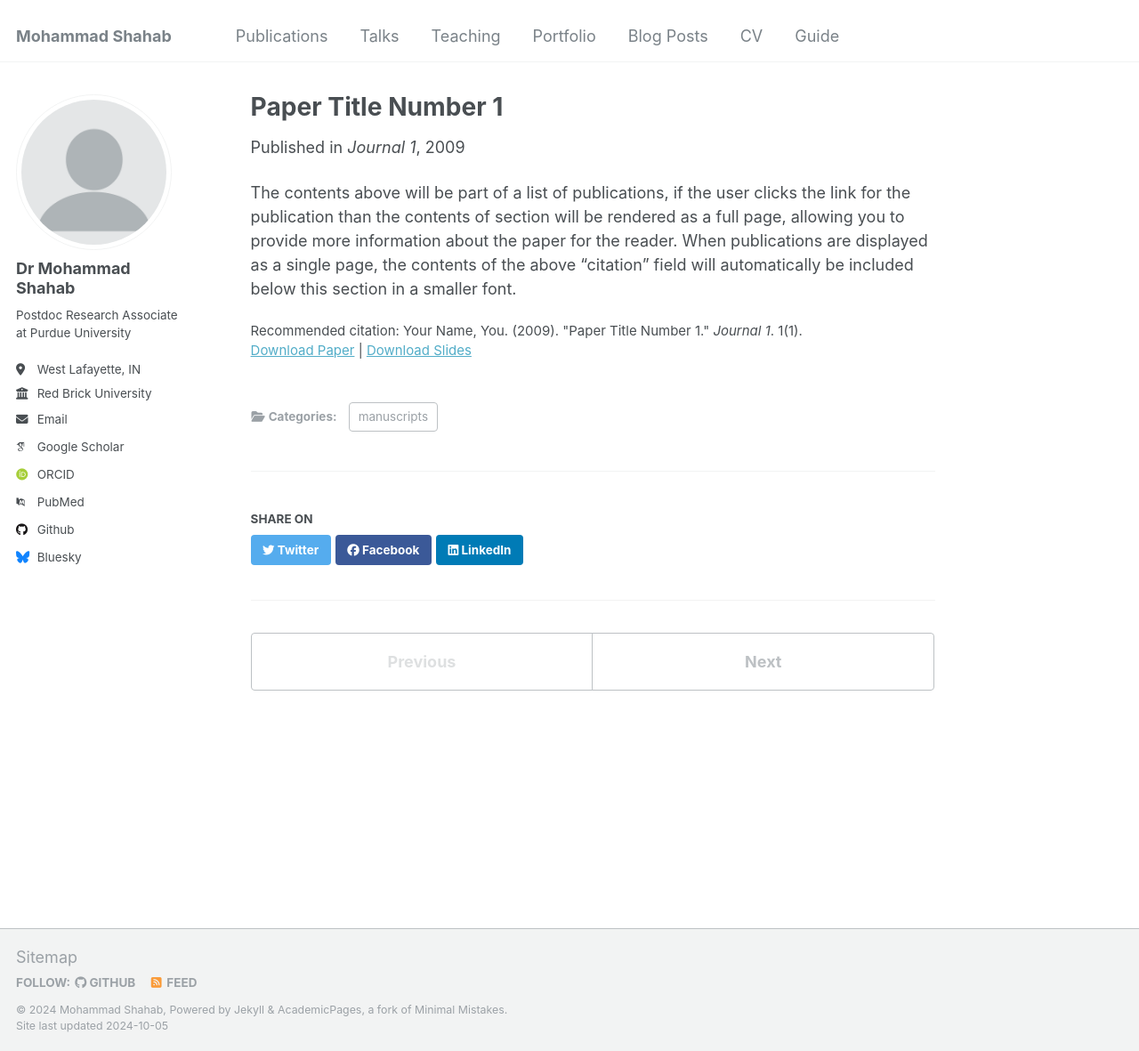
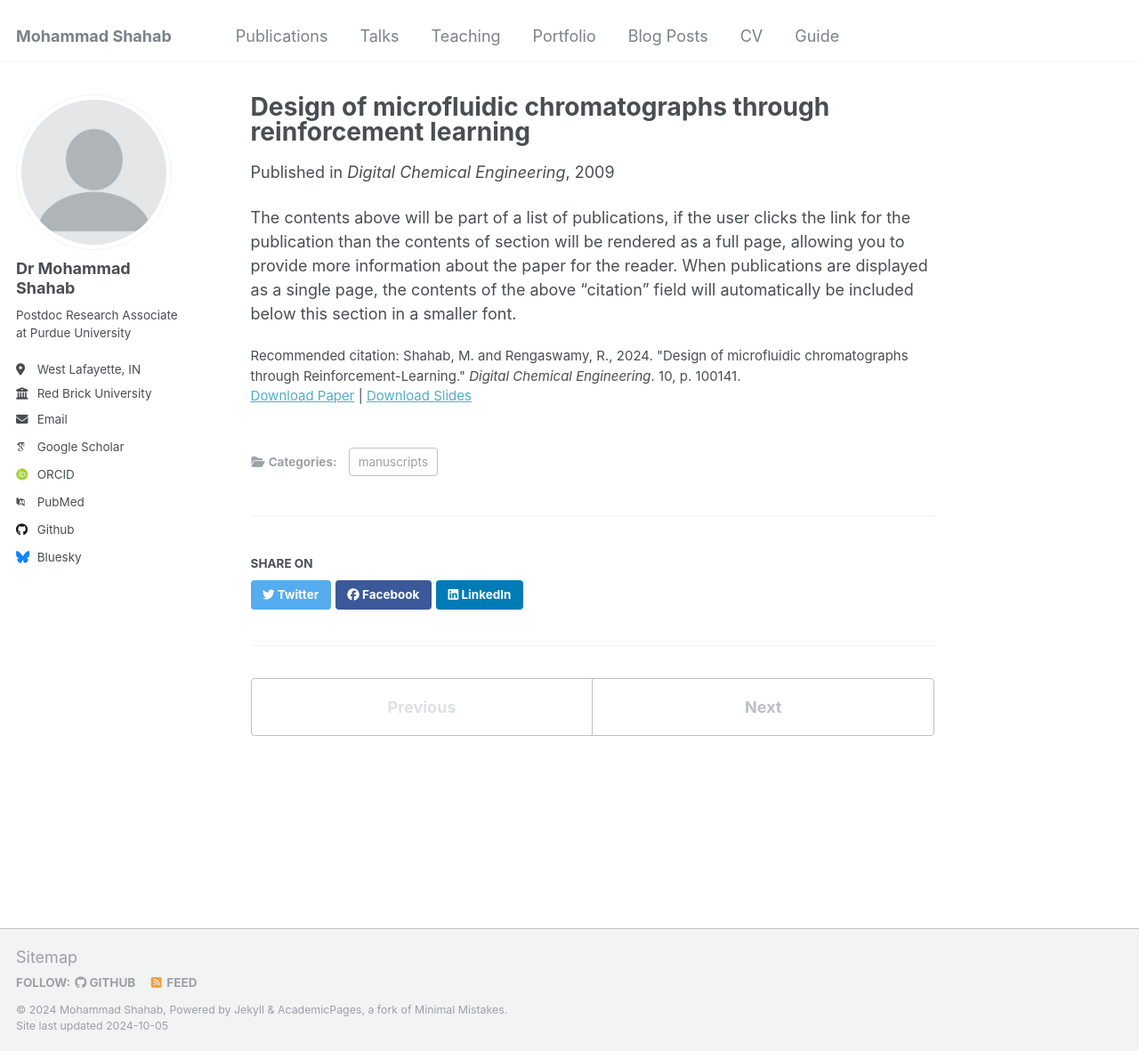
Before and after one commit to shahab168/moshahab, a Jekyll site: the page built from _publications/2009-10-01-paper-title-number-1.md, in a window 1280 px wide and 1181 px high. Shown: the whole window at 89% size. Built offline with Jekyll 4.4.1, drawn with Linux system fonts in a browser that asks for light colours; some web fonts are replaced.

Commit message:
Update 2009-10-01-paper-title-number-1.md

```diff
--- a/_publications/2009-10-01-paper-title-number-1.md
+++ b/_publications/2009-10-01-paper-title-number-1.md
@@ -1,14 +1,14 @@
 ---
-title: "Paper Title Number 1"
+title: "Design of microfluidic chromatographs through reinforcement learning"
 collection: publications
 category: manuscripts
 permalink: /publication/2009-10-01-paper-title-number-1
 excerpt: 'This paper is about the number 1. The number 2 is left for future work.'
 date: 2009-10-01
-venue: 'Journal 1'
+venue: 'Digital Chemical Engineering'
 slidesurl: 'http://academicpages.github.io/files/slides1.pdf'
 paperurl: 'http://academicpages.github.io/files/paper1.pdf'
-citation: 'Your Name, You. (2009). &quot;Paper Title Number 1.&quot; <i>Journal 1</i>. 1(1).'
+citation: 'Shahab, M. and Rengaswamy, R., 2024. "Design of microfluidic chromatographs through Reinforcement-Learning." <i>Digital Chemical Engineering</i>. 10, p. 100141.'
 ---
 
 The contents above will be part of a list of publications, if the user clicks the link for the publication than the contents of section will be rendered as a full page, allowing you to provide more information about the paper for the reader. When publications are displayed as a single page, the contents of the above "citation" field will automatically be included below this section in a smaller font.
```
